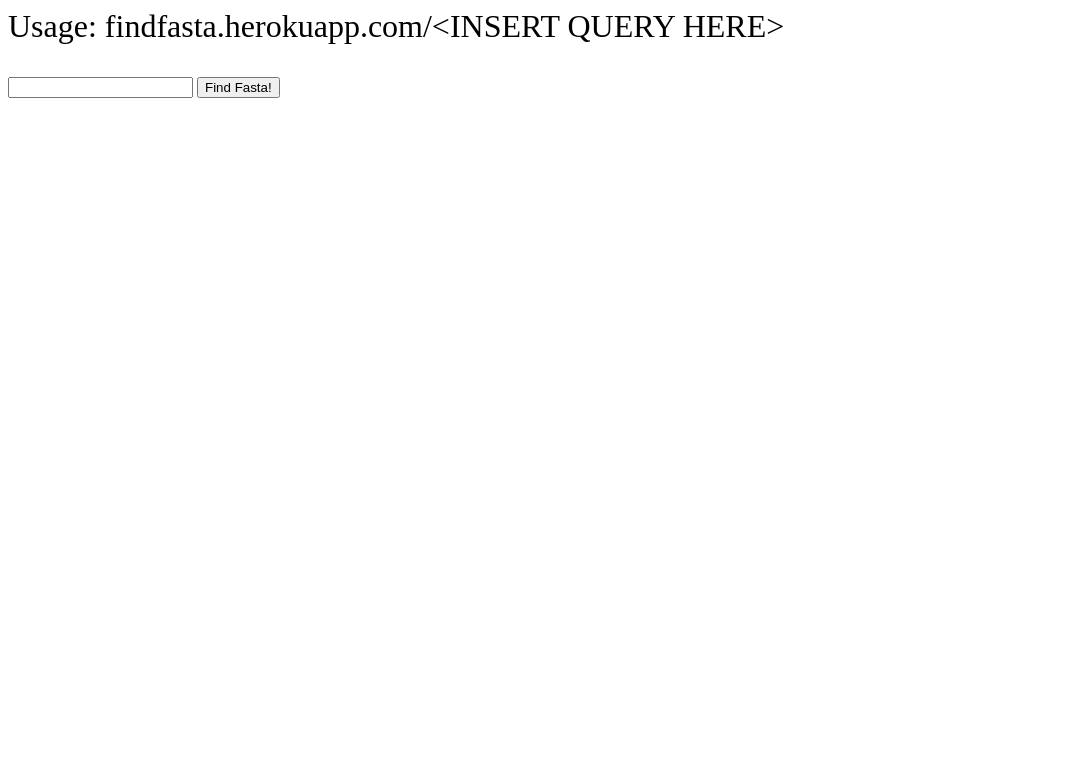
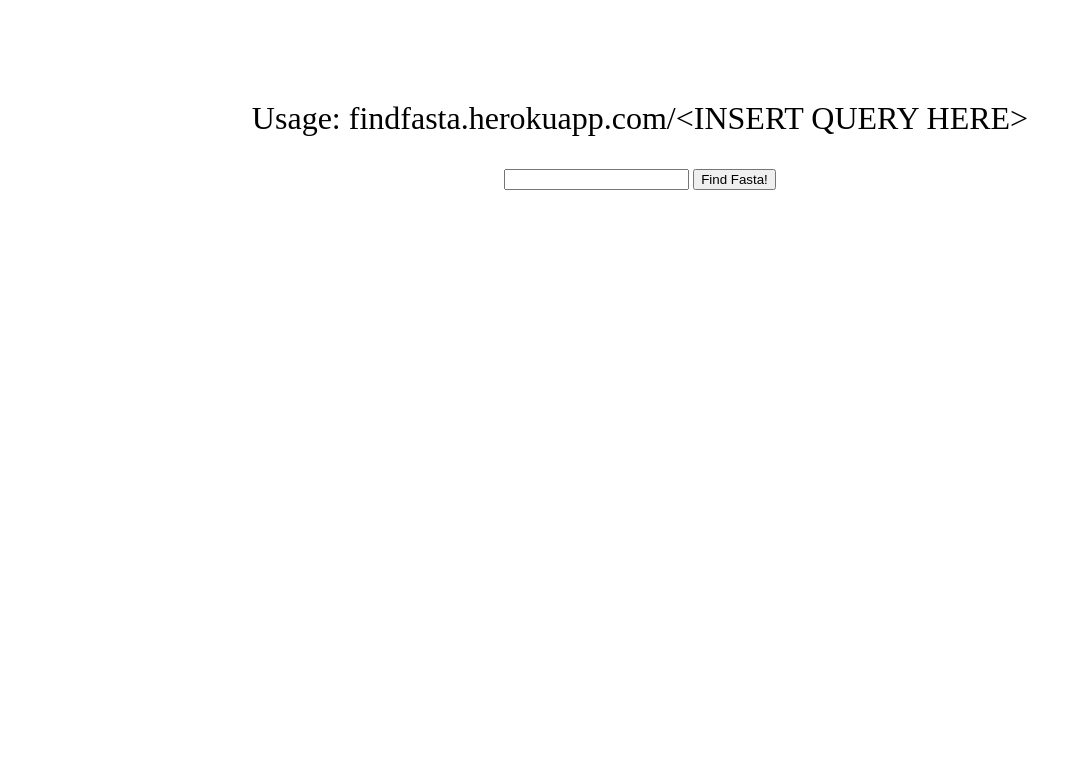
Before and after one commit to liamhawkins/FastaFinder, a Django app: template home/templates/home/home.html in a window 1280 px wide. Shown: the top 783 px of the page, without its empty margins (0-1081 px from the left). Run offline with Django 3.2, Linux system fonts and the light colour scheme; the template is opened without the code that fills it, so the values that code supplies are empty.

Commit message:
Style fixes

```diff
--- a/find/sources.py
+++ b/find/sources.py
@@ -65,8 +65,8 @@
         if response.status_code in [404, 400]:
             url = cls.URL.format('nuccore', accession)
             response = requests.get(url, headers=headers, verify=False)
-            if response.status_code in [404, 400]:
-                raise SequenceNotFoundError("No sequence found in Uniprot: {}".format(accession))
+        if response.status_code in [404, 400]:
+            raise SequenceNotFoundError("No sequence found in Uniprot: {}".format(accession))
 
         content = response.content.decode("utf-8").split("\n")
         description = content[0]
--- a/find/templates/find/query.html
+++ b/find/templates/find/query.html
@@ -7,7 +7,7 @@
 {% elif fasta_source is None %}
     <p>No sequence available!</p>
 {% else %}
-    <div>
+    <div class="content">
         <a href="{{ fasta_source.url }}"><h4>Source</h4></a>
         <h4>Fasta:</h4>
         <textarea class="fastaTextArea" rows="10" cols="80">{{ description }}&#10;{{ sequence }}</textarea>
--- a/home/static/home/style.css
+++ b/home/static/home/style.css
@@ -1,3 +1,11 @@
+body {
+    text-align: center;
+}
+
+.content {
+    margin-top: 100px;
+}
+
 p {
     font-size: xx-large;
 }
--- a/home/templates/home/home.html
+++ b/home/templates/home/home.html
@@ -1,7 +1,9 @@
 {%  load static %}
 <link rel="stylesheet" type="text/css" href="{% static 'home/style.css' %}">
-<p>Usage: findfasta.herokuapp.com/&ltINSERT QUERY HERE&gt</p>
-<form id="form">
-   <input onchange="document.getElementById('form').action = '/'.concat(value);">
-   <input type="submit" value="Find Fasta!">
-</form>
+<div class="content">
+   <p>Usage: findfasta.herokuapp.com/&ltINSERT QUERY HERE&gt</p>
+   <form id="form">
+      <input onchange="document.getElementById('form').action = '/'.concat(value);">
+      <input type="submit" value="Find Fasta!">
+   </form>
+</div>
```
